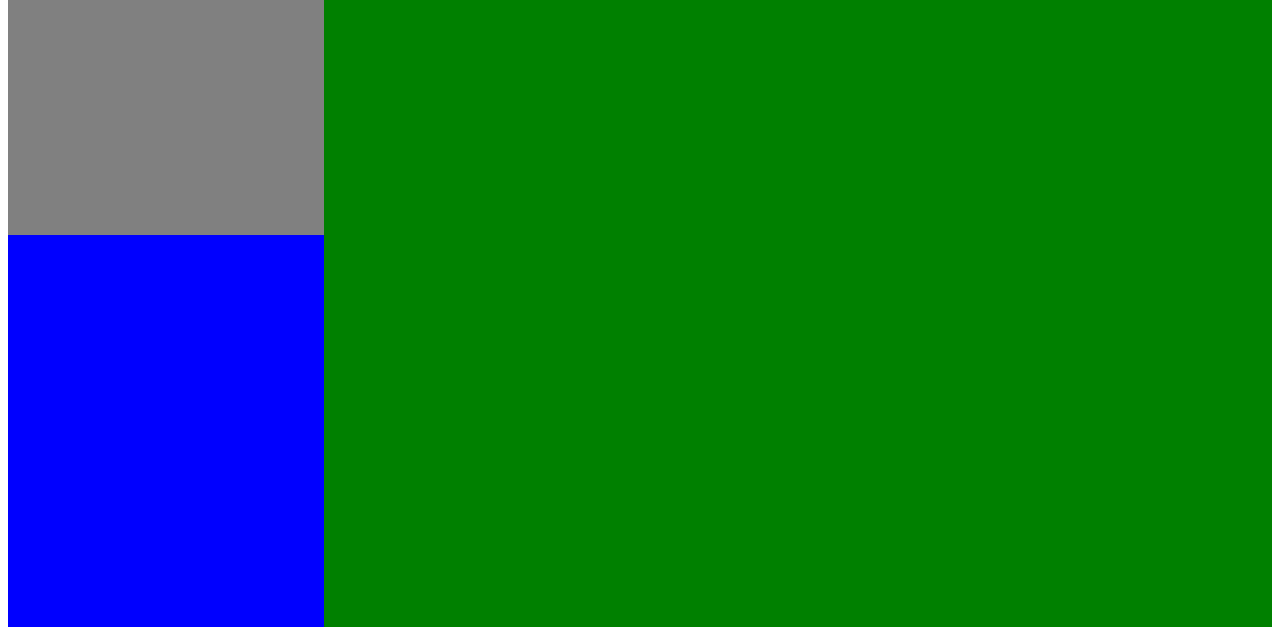
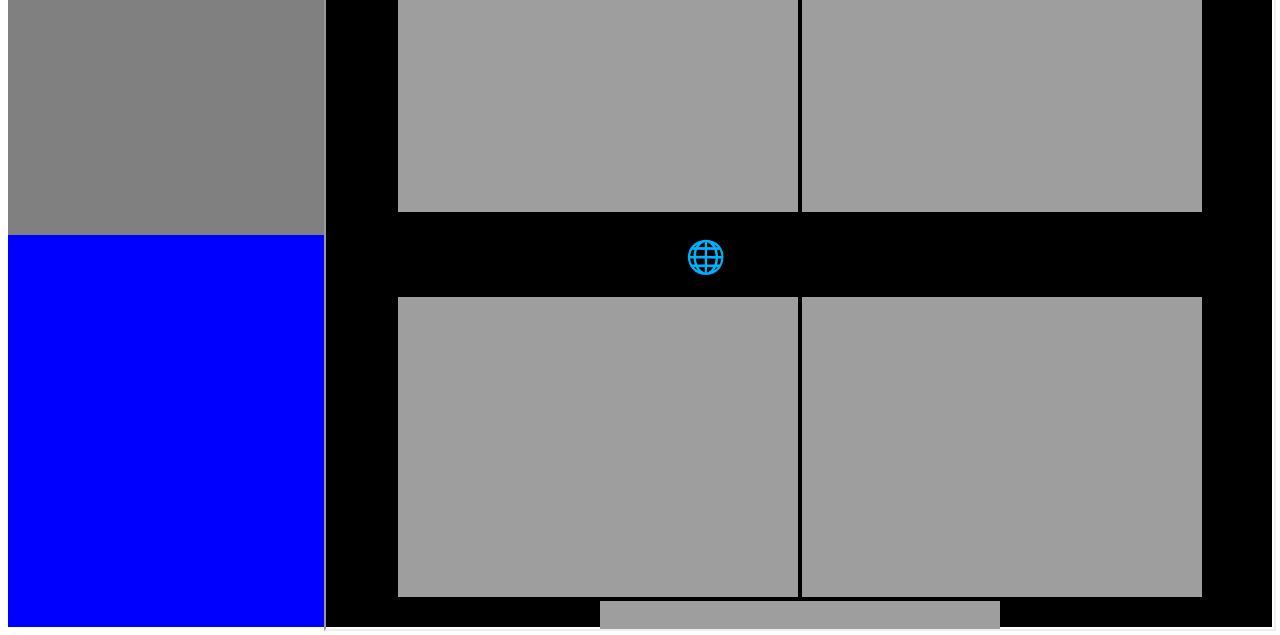
Before and after one commit to PlexusNetworkSystem/Servers, a plain HTML site: page index.html in a window 1280 px wide. Shown: the part 165-800 px from the top of the page. Drawn offline with Linux system fonts and the light colour scheme.

Commit message:
:star: updated

```diff
--- a/css/style.css
+++ b/css/style.css
@@ -15,7 +15,7 @@
      display: inline-block;
   }
   .div_right {
-    background-color: green;
+    background-color: black;
     text-align: center;
     width: 75%;
     height: 100%;
--- a/github_readme.html
+++ b/github_readme.html
@@ -1,3 +1,4 @@
+<center>
 <h1 id="hi-we-are-plexus-network-team-and-that-is-our-github-page">Hi, 👋 We are Plexus Network Team and that is our github page</h1>
 <p><img src="https://komarev.com/ghpvc/?username=PlexusNetworkSystem&amp;label=Profile+Views&amp;color=3E9FEF" alt="profile counter"> <img src="https://img.shields.io/discord/939514422613901352?label=Discord" alt="Discord"></p>
 <h1 id="-socials-links">🌐 Socials Links</h1>
--- a/index.html
+++ b/index.html
@@ -20,8 +20,8 @@
         </div>
     </div>
     <div class="div_right">
-        <iframe src="github_readme.html">
-            <!--width: 75%; height: 100%; ekle-->
+        <iframe src="github_readme.html" width="100%" height="100%">
+
         </iframe>
     </div>
 </body>
```
